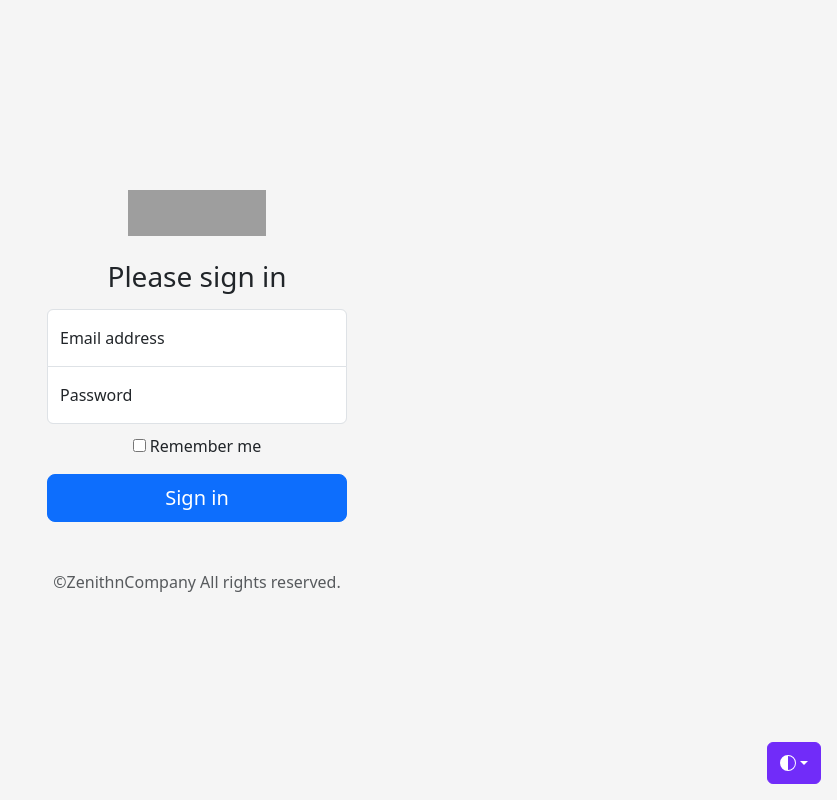
After one commit to JahvoTrust/AzureOpenAI-FastAPI-Sample, a FastAPI app: template templates/login.html in a window 1280 px wide. The commit adds this page. Shown: the whole page, without its empty margins (443-1280 px from the left). Run offline with FastAPI, Linux system fonts and the light colour scheme; the template is opened without the code that fills it, so the values that code supplies are empty; grey boxes are pictures that could not be loaded.

Commit message:
url added

```diff
--- /dev/null
+++ b/templates/login.html
@@ -0,0 +1,285 @@
+<!DOCTYPE html>
+<html lang="en" data-bs-theme="auto">
+  <head>
+    <meta charset="utf-8" />
+    <meta name="viewport" content="width=device-width, initial-scale=1" />
+    <meta name="description" content="" />
+    <meta
+      name="author"
+      content="Mark Otto, Jacob Thornton, and Bootstrap contributors"
+    />
+    <meta name="generator" content="Hugo 0.111.3" />
+    <title>Signin Template · Bootstrap v5.3</title>
+
+    <link
+      href="https://cdn.jsdelivr.net/npm/bootstrap@5.3.0-alpha3/dist/css/bootstrap.min.css"
+      rel="stylesheet"
+      integrity="sha384-KK94CHFLLe+nY2dmCWGMq91rCGa5gtU4mk92HdvYe+M/SXH301p5ILy+dN9+nJOZ"
+      crossorigin="anonymous"
+    />
+    <style>
+      .bd-placeholder-img {
+        font-size: 1.125rem;
+        text-anchor: middle;
+        -webkit-user-select: none;
+        -moz-user-select: none;
+        user-select: none;
+      }
+
+      @media (min-width: 768px) {
+        .bd-placeholder-img-lg {
+          font-size: 3.5rem;
+        }
+      }
+
+      .b-example-divider {
+        width: 100%;
+        height: 3rem;
+        background-color: rgba(0, 0, 0, 0.1);
+        border: solid rgba(0, 0, 0, 0.15);
+        border-width: 1px 0;
+        box-shadow: inset 0 0.5em 1.5em rgba(0, 0, 0, 0.1),
+          inset 0 0.125em 0.5em rgba(0, 0, 0, 0.15);
+      }
+
+      .b-example-vr {
+        flex-shrink: 0;
+        width: 1.5rem;
+        height: 100vh;
+      }
+
+      .bi {
+        vertical-align: -0.125em;
+        fill: currentColor;
+      }
+
+      .nav-scroller {
+        position: relative;
+        z-index: 2;
+        height: 2.75rem;
+        overflow-y: hidden;
+      }
+
+      .nav-scroller .nav {
+        display: flex;
+        flex-wrap: nowrap;
+        padding-bottom: 1rem;
+        margin-top: -1px;
+        overflow-x: auto;
+        text-align: center;
+        white-space: nowrap;
+        -webkit-overflow-scrolling: touch;
+      }
+
+      .btn-bd-primary {
+        --bd-violet-bg: #712cf9;
+        --bd-violet-rgb: 112.520718, 44.062154, 249.437846;
+
+        --bs-btn-font-weight: 600;
+        --bs-btn-color: var(--bs-white);
+        --bs-btn-bg: var(--bd-violet-bg);
+        --bs-btn-border-color: var(--bd-violet-bg);
+        --bs-btn-hover-color: var(--bs-white);
+        --bs-btn-hover-bg: #6528e0;
+        --bs-btn-hover-border-color: #6528e0;
+        --bs-btn-focus-shadow-rgb: var(--bd-violet-rgb);
+        --bs-btn-active-color: var(--bs-btn-hover-color);
+        --bs-btn-active-bg: #5a23c8;
+        --bs-btn-active-border-color: #5a23c8;
+      }
+      .bd-mode-toggle {
+        z-index: 1500;
+      }
+
+      html,
+      body {
+        height: 100%;
+      }
+
+      body {
+        display: flex;
+        align-items: center;
+        padding-top: 40px;
+        padding-bottom: 40px;
+        background-color: #f5f5f5;
+      }
+
+      .form-signin {
+        max-width: 330px;
+        padding: 15px;
+      }
+
+      .form-signin .form-floating:focus-within {
+        z-index: 2;
+      }
+
+      .form-signin input[type="email"] {
+        margin-bottom: -1px;
+        border-bottom-right-radius: 0;
+        border-bottom-left-radius: 0;
+      }
+
+      .form-signin input[type="password"] {
+        margin-bottom: 10px;
+        border-top-left-radius: 0;
+        border-top-right-radius: 0;
+      }
+    </style>
+  </head>
+  <body class="text-center">
+    <svg xmlns="http://www.w3.org/2000/svg" style="display: none">
+      <symbol id="check2" viewBox="0 0 16 16">
+        <path
+          d="M13.854 3.646a.5.5 0 0 1 0 .708l-7 7a.5.5 0 0 1-.708 0l-3.5-3.5a.5.5 0 1 1 .708-.708L6.5 10.293l6.646-6.647a.5.5 0 0 1 .708 0z"
+        />
+      </symbol>
+      <symbol id="circle-half" viewBox="0 0 16 16">
+        <path d="M8 15A7 7 0 1 0 8 1v14zm0 1A8 8 0 1 1 8 0a8 8 0 0 1 0 16z" />
+      </symbol>
+      <symbol id="moon-stars-fill" viewBox="0 0 16 16">
+        <path
+          d="M6 .278a.768.768 0 0 1 .08.858 7.208 7.208 0 0 0-.878 3.46c0 4.021 3.278 7.277 7.318 7.277.527 0 1.04-.055 1.533-.16a.787.787 0 0 1 .81.316.733.733 0 0 1-.031.893A8.349 8.349 0 0 1 8.344 16C3.734 16 0 12.286 0 7.71 0 4.266 2.114 1.312 5.124.06A.752.752 0 0 1 6 .278z"
+        />
+        <path
+          d="M10.794 3.148a.217.217 0 0 1 .412 0l.387 1.162c.173.518.579.924 1.097 1.097l1.162.387a.217.217 0 0 1 0 .412l-1.162.387a1.734 1.734 0 0 0-1.097 1.097l-.387 1.162a.217.217 0 0 1-.412 0l-.387-1.162A1.734 1.734 0 0 0 9.31 6.593l-1.162-.387a.217.217 0 0 1 0-.412l1.162-.387a1.734 1.734 0 0 0 1.097-1.097l.387-1.162zM13.863.099a.145.145 0 0 1 .274 0l.258.774c.115.346.386.617.732.732l.774.258a.145.145 0 0 1 0 .274l-.774.258a1.156 1.156 0 0 0-.732.732l-.258.774a.145.145 0 0 1-.274 0l-.258-.774a1.156 1.156 0 0 0-.732-.732l-.774-.258a.145.145 0 0 1 0-.274l.774-.258c.346-.115.617-.386.732-.732L13.863.1z"
+        />
+      </symbol>
+      <symbol id="sun-fill" viewBox="0 0 16 16">
+        <path
+          d="M8 12a4 4 0 1 0 0-8 4 4 0 0 0 0 8zM8 0a.5.5 0 0 1 .5.5v2a.5.5 0 0 1-1 0v-2A.5.5 0 0 1 8 0zm0 13a.5.5 0 0 1 .5.5v2a.5.5 0 0 1-1 0v-2A.5.5 0 0 1 8 13zm8-5a.5.5 0 0 1-.5.5h-2a.5.5 0 0 1 0-1h2a.5.5 0 0 1 .5.5zM3 8a.5.5 0 0 1-.5.5h-2a.5.5 0 0 1 0-1h2A.5.5 0 0 1 3 8zm10.657-5.657a.5.5 0 0 1 0 .707l-1.414 1.415a.5.5 0 1 1-.707-.708l1.414-1.414a.5.5 0 0 1 .707 0zm-9.193 9.193a.5.5 0 0 1 0 .707L3.05 13.657a.5.5 0 0 1-.707-.707l1.414-1.414a.5.5 0 0 1 .707 0zm9.193 2.121a.5.5 0 0 1-.707 0l-1.414-1.414a.5.5 0 0 1 .707-.707l1.414 1.414a.5.5 0 0 1 0 .707zM4.464 4.465a.5.5 0 0 1-.707 0L2.343 3.05a.5.5 0 1 1 .707-.707l1.414 1.414a.5.5 0 0 1 0 .708z"
+        />
+      </symbol>
+    </svg>
+
+    <div
+      class="dropdown position-fixed bottom-0 end-0 mb-3 me-3 bd-mode-toggle"
+    >
+      <button
+        class="btn btn-bd-primary py-2 dropdown-toggle d-flex align-items-center"
+        id="bd-theme"
+        type="button"
+        aria-expanded="false"
+        data-bs-toggle="dropdown"
+        aria-label="Toggle theme (auto)"
+      >
+        <svg class="bi my-1 theme-icon-active" width="1em" height="1em">
+          <use href="#circle-half"></use>
+        </svg>
+        <span class="visually-hidden" id="bd-theme-text">Toggle theme</span>
+      </button>
+      <ul
+        class="dropdown-menu dropdown-menu-end shadow"
+        aria-labelledby="bd-theme-text"
+      >
+        <li>
+          <button
+            type="button"
+            class="dropdown-item d-flex align-items-center"
+            data-bs-theme-value="light"
+            aria-pressed="false"
+          >
+            <svg class="bi me-2 opacity-50 theme-icon" width="1em" height="1em">
+              <use href="#sun-fill"></use>
+            </svg>
+            Light
+            <svg class="bi ms-auto d-none" width="1em" height="1em">
+              <use href="#check2"></use>
+            </svg>
+          </button>
+        </li>
+        <li>
+          <button
+            type="button"
+            class="dropdown-item d-flex align-items-center"
+            data-bs-theme-value="dark"
+            aria-pressed="false"
+          >
+            <svg class="bi me-2 opacity-50 theme-icon" width="1em" height="1em">
+              <use href="#moon-stars-fill"></use>
+            </svg>
+            Dark
+            <svg class="bi ms-auto d-none" width="1em" height="1em">
+              <use href="#check2"></use>
+            </svg>
+          </button>
+        </li>
+        <li>
+          <button
+            type="button"
+            class="dropdown-item d-flex align-items-center active"
+            data-bs-theme-value="auto"
+            aria-pressed="true"
+          >
+            <svg class="bi me-2 opacity-50 theme-icon" width="1em" height="1em">
+              <use href="#circle-half"></use>
+            </svg>
+            Auto
+            <svg class="bi ms-auto d-none" width="1em" height="1em">
+              <use href="#check2"></use>
+            </svg>
+          </button>
+        </li>
+      </ul>
+    </div>
+
+    <main class="form-signin w-100 m-auto">
+      <form action="/files/">
+        <img
+          class="mb-4"
+          src="https://www.zenithn.com/images/main/main_logo.png"
+          alt=""
+          width="138"
+          height="46"
+        />
+        <h1 class="h3 mb-3 fw-normal">Please sign in</h1>
+
+        <div class="form-floating">
+          <input
+            type="email"
+            class="form-control"
+            id="floatingInput"
+            placeholder="name@example.com"
+          />
+          <label for="floatingInput">Email address</label>
+        </div>
+        <div class="form-floating">
+          <input
+            type="password"
+            class="form-control"
+            id="floatingPassword"
+            placeholder="Password"
+          />
+          <label for="floatingPassword">Password</label>
+        </div>
+
+        <div class="checkbox mb-3">
+          <label>
+            <input type="checkbox" value="remember-me" /> Remember me
+          </label>
+        </div>
+        <button class="w-100 btn btn-lg btn-primary" type="submit">
+          Sign in
+        </button>
+        <p class="mt-5 mb-3 text-body-secondary">
+          &copy;ZenithnCompany All rights reserved.
+        </p>
+      </form>
+    </main>
+
+    <script
+      src="https://cdn.jsdelivr.net/npm/bootstrap@5.3.0-alpha3/dist/js/bootstrap.bundle.min.js"
+      integrity="sha384-ENjdO4Dr2bkBIFxQpeoTz1HIcje39Wm4jDKdf19U8gI4ddQ3GYNS7NTKfAdVQSZe"
+      crossorigin="anonymous"
+    ></script>
+    <script
+      src="https://cdn.jsdelivr.net/npm/@popperjs/core@2.11.7/dist/umd/popper.min.js"
+      integrity="sha384-zYPOMqeu1DAVkHiLqWBUTcbYfZ8osu1Nd6Z89ify25QV9guujx43ITvfi12/QExE"
+      crossorigin="anonymous"
+    ></script>
+    <script
+      src="https://cdn.jsdelivr.net/npm/bootstrap@5.3.0-alpha3/dist/js/bootstrap.min.js"
+      integrity="sha384-Y4oOpwW3duJdCWv5ly8SCFYWqFDsfob/3GkgExXKV4idmbt98QcxXYs9UoXAB7BZ"
+      crossorigin="anonymous"
+    ></script>
+  </body>
+</html>
```
Also changed, not shown: app02.py (+49 -6 lines), requirements.txt (+10 -0 lines), templates/file_upload.html (+15 -1 lines), templates/upload_result_url.html (added, +91 -0 lines), templates/index_.html (renamed from templates/index.html), 1 other file.
